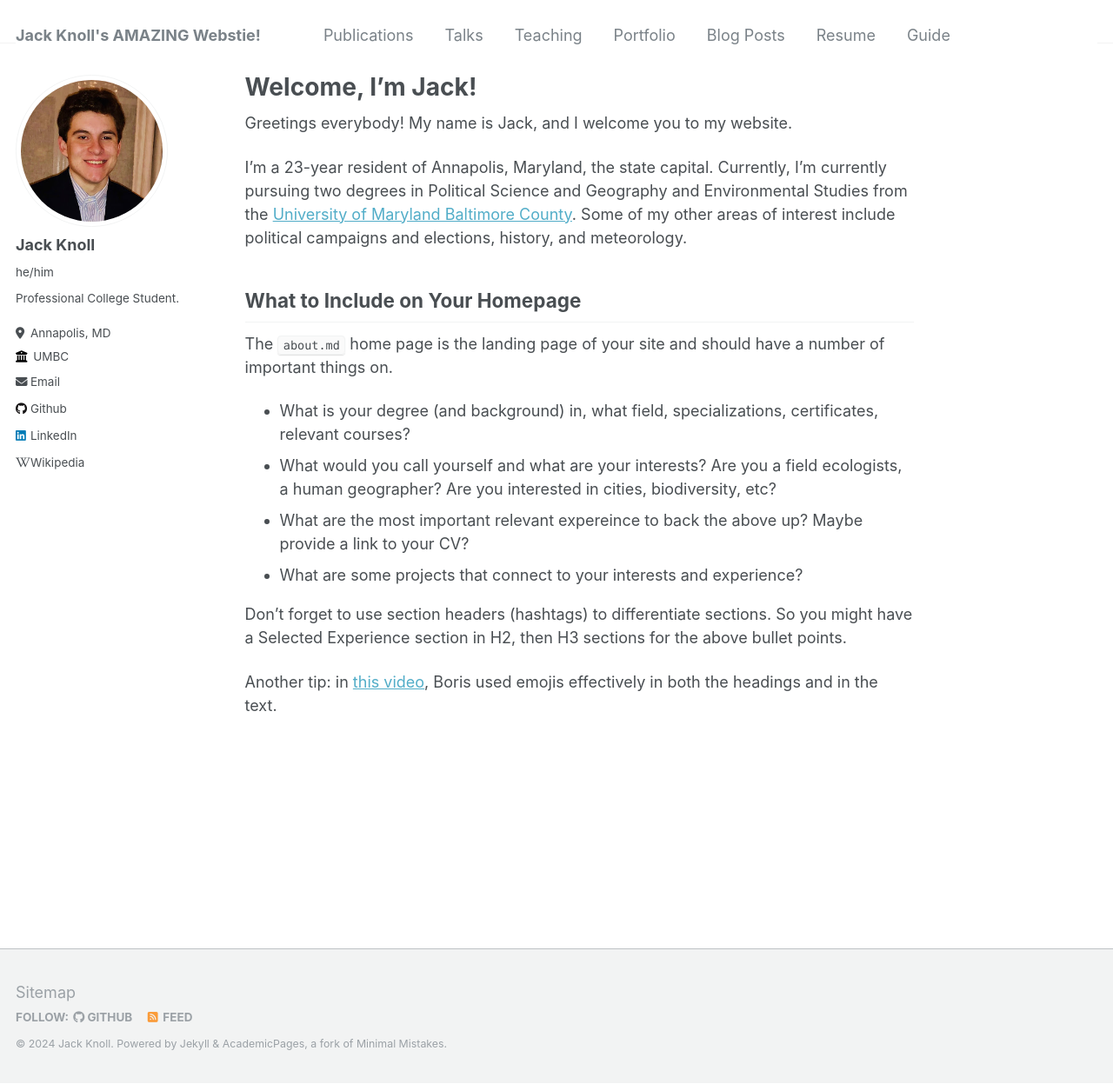
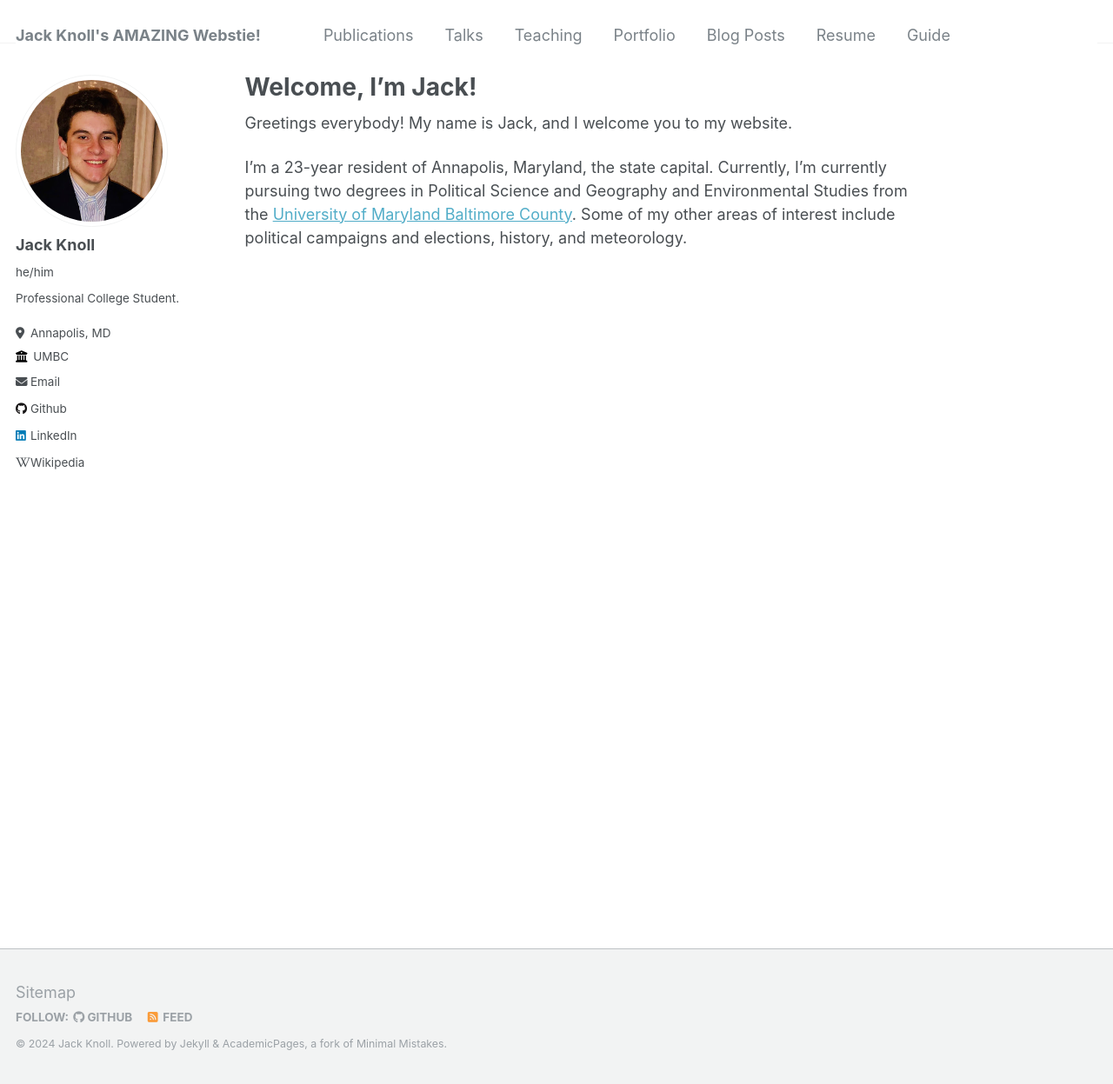
Before and after one commit to jakjr2000/jakjr2000.github.io, a Jekyll site: the page built from _pages/about.md, in a window 1280 px wide and 1247 px high. Shown: the whole window at 87% size. Built offline with Jekyll 4.4.1, drawn with Linux system fonts in a browser that asks for light colours.

Commit message:
Update about.md

```diff
--- a/_pages/about.md
+++ b/_pages/about.md
@@ -10,16 +10,3 @@ redirect_from:
 Greetings everybody! My name is Jack, and I welcome you to my website.
 
 I'm a 23-year resident of Annapolis, Maryland, the state capital. Currently, I'm currently pursuing two degrees in Political Science and Geography and Environmental Studies from the [University of Maryland Baltimore County](https://umbc.edu). Some of my other areas of interest include political campaigns and elections, history, and meteorology.
-
-## What to Include on Your Homepage
-
-The `about.md` home page is the landing page of your site and should have a number of important things on.
-
- - What is your degree (and background) in, what field, specializations, certificates, relevant courses?
- - What would you call yourself and what are your interests? Are you a field ecologists, a human geographer? Are you interested in cities, biodiversity, etc?
- - What are the most important relevant expereince to back the above up? Maybe provide a link to your CV?
- - What are some projects that connect to your interests and experience?
-
-Don't forget to use section headers (hashtags) to differentiate sections. So you might have a Selected Experience section in H2, then H3 sections for the above bullet points.
-
-Another tip: in [this video](https://www.youtube.com/watch?v=8lJhXJCUYCc), Boris used emojis effectively in both the headings and in the text.
```
